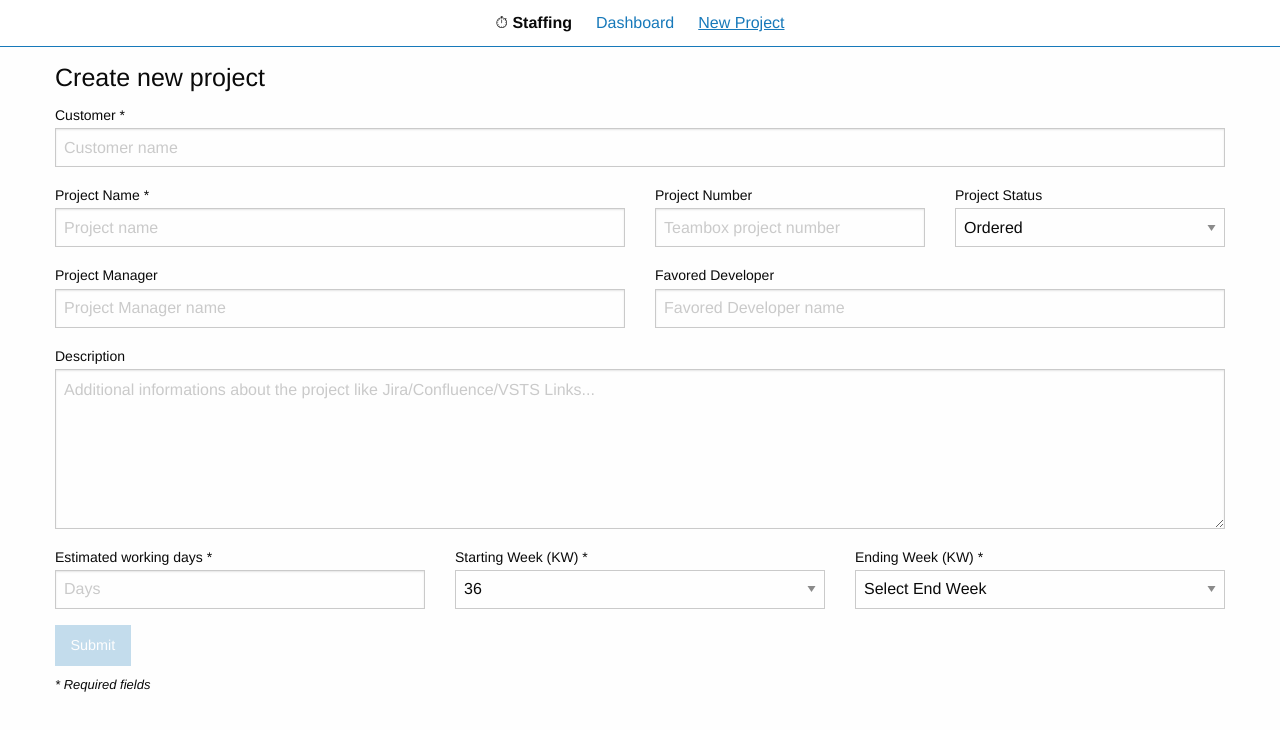
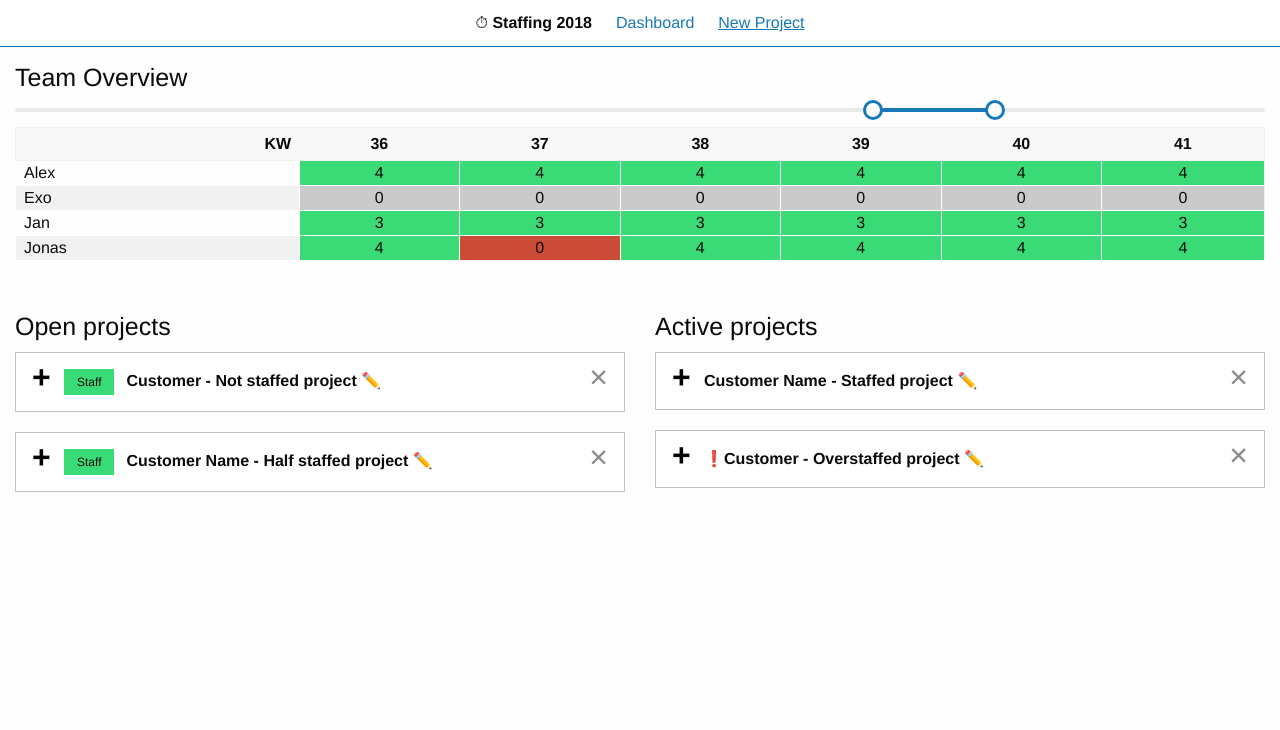
Before and after one commit to hummelch/staffing, a React (Create React App) app: page /new-project in a window 1280 px wide. Shown: the top 730 px of the page. Built offline with nearby package versions, Linux system fonts and the light colour scheme; data requests are answered from the project's data file.

Commit message:
add year to header title

```diff
--- a/src/components/navigation/Navigation.jsx
+++ b/src/components/navigation/Navigation.jsx
@@ -1,6 +1,7 @@
 import React, { Component } from 'react';
-import { BrowserRouter as Router, Route, NavLink } from 'react-router-dom';
+import { BrowserRouter as Router, Route, NavLink, Redirect } from 'react-router-dom';
 
+import {config} from '../../config';
 import Dashboard from '../dashboard/Dashboard';
 import ProjectForm from '../projects/ProjectForm';
 import './navigation.css';
@@ -11,14 +12,17 @@ class Navigation extends Component {
       <Router>
         <div>
           <ul className="navigation clearfix">
-            <li>⏱ <b>Staffing</b></li>
+            <li>⏱ <b>Staffing {config.year}</b></li>
             <li><NavLink exact className="navigation__link" activeClassName="navigation__link--active" to="/">Dashboard</NavLink></li>
             <li><NavLink exact className="navigation__link" activeClassName="navigation__link--active" to="/new-project">New Project</NavLink></li>
           </ul>
 
           <main className="content">
-            <Route exact path="/" component={Dashboard} />
-            <Route path="/new-project" component={ProjectForm} />
+            <Route exact path="/" render={() => (
+              <Redirect to={`/${new Date().getFullYear()}`}/>
+            )}/>
+            <Route path="/:year" component={Dashboard} />
+            <Route path="/:year/new-project" component={ProjectForm} />
           </main>
         </div>
       </Router>
```
